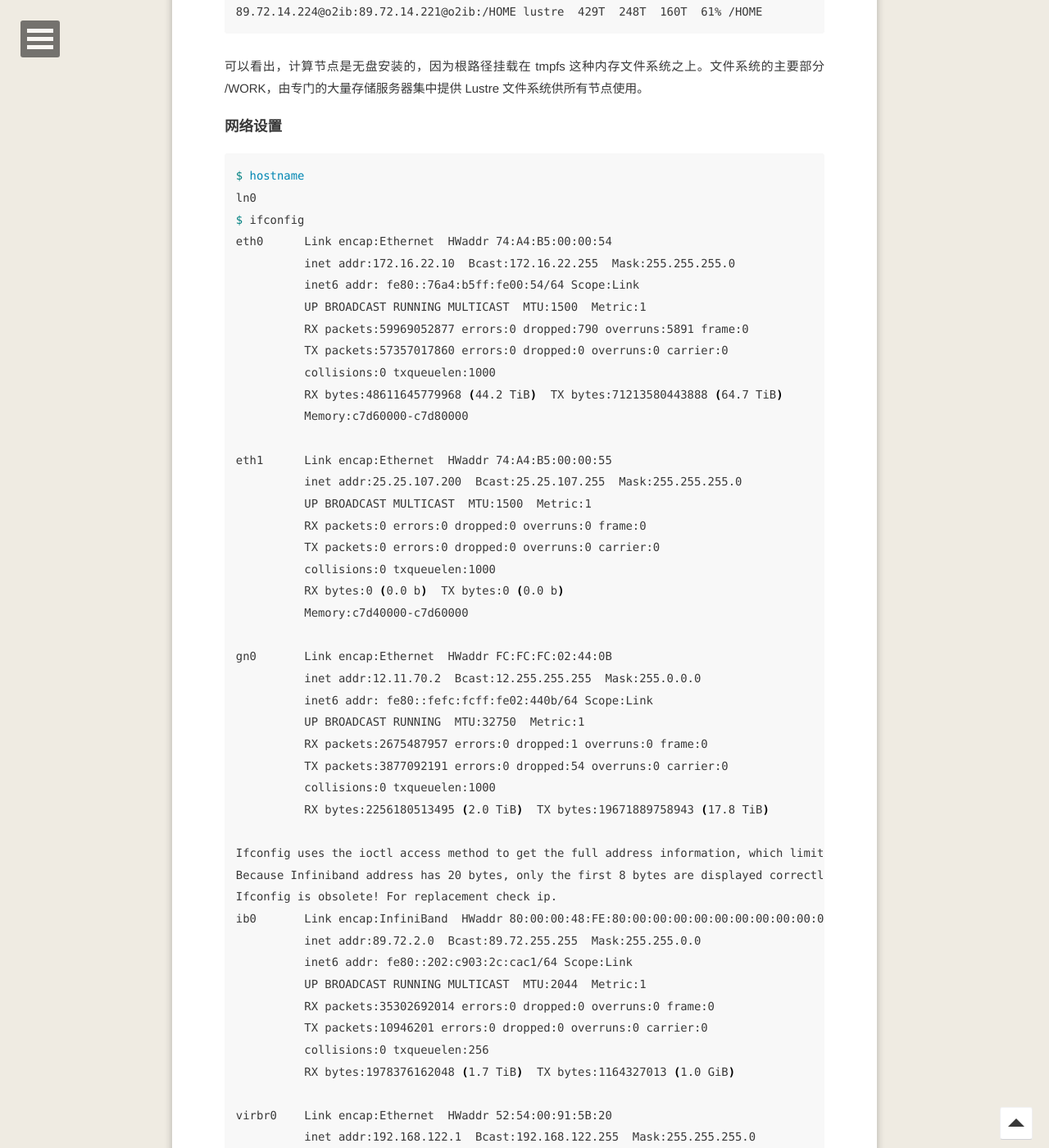
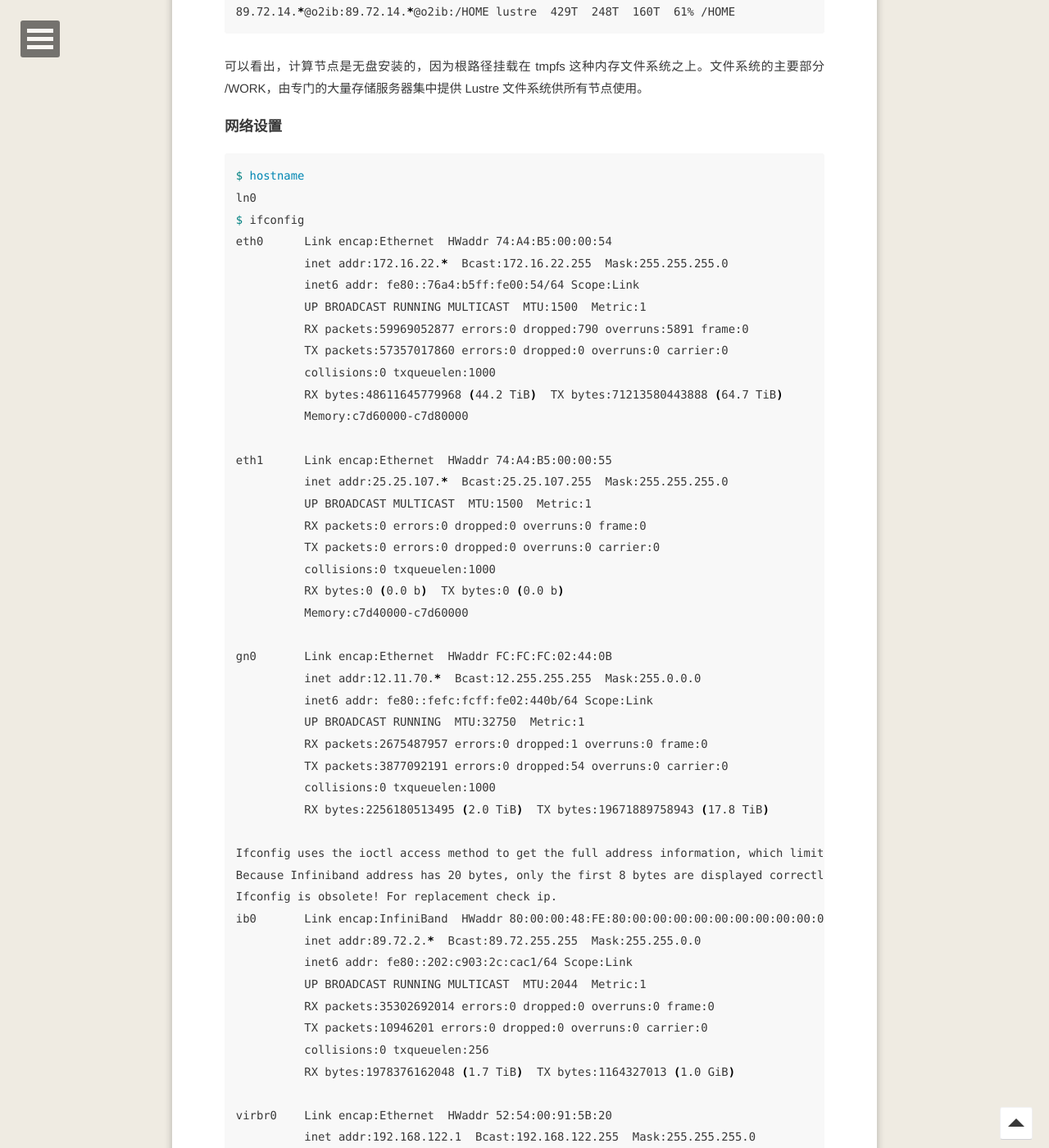
Before and after one commit to refraction-ray/refraction-ray.github.io, a Jekyll site: the page built from _posts/2019-07-08-超级计算机架构分析.md, in a window 1280 px wide and 1400 px high, scrolled down 4993 px. Shown: the whole window at 82% size. Built offline with Jekyll 4.4.1, drawn with Linux system fonts in a browser that asks for light colours; comment, search, counter and statistics services are not loaded; some of the changed text lies outside the part shown.

Commit message:
ip hidding in post

````diff
--- a/_posts/2019-07-08-超级计算机架构分析.md
+++ b/_posts/2019-07-08-超级计算机架构分析.md
@@ -157,16 +157,16 @@ Filesystem                                Type    Size  Used Avail Use% Mounted
 /dev/sda3                                 ext4    1.1T  110G  875G  12% /
 tmpfs                                     tmpfs   132G  2.6M  132G   1% /dev/shm
 /dev/sda1                                 ext4     11G  206M  9.6G   3% /boot
-89.72.14.222@o2ib:89.72.14.229@o2ib:/WORK lustre  3.3P  2.6P  561T  83% /WORK
-89.72.14.224@o2ib:89.72.14.221@o2ib:/HOME lustre  429T  248T  160T  61% /HOME
-89.72.14.230@o2ib:89.72.14.231@o2ib:/CLS  lustre  694T  460T  200T  70% /CLS
+89.72.14.*@o2ib:89.72.14.*@o2ib:/WORK lustre  3.3P  2.6P  561T  83% /WORK
+89.72.14.*@o2ib:89.72.14.*@o2ib:/HOME lustre  429T  248T  160T  61% /HOME
+89.72.14.*@o2ib:89.72.14.*@o2ib:/CLS  lustre  694T  460T  200T  70% /CLS
 $ hostname
 cn9886
 $ df -HT
 Filesystem                                Type    Size  Used Avail Use% Mounted on
 none                                      tmpfs    34G  965M   33G   3% /
-89.72.14.222@o2ib:89.72.14.229@o2ib:/WORK lustre  3.3P  2.6P  561T  83% /WORK
-89.72.14.224@o2ib:89.72.14.221@o2ib:/HOME lustre  429T  248T  160T  61% /HOME
+89.72.14.*@o2ib:89.72.14.*@o2ib:/WORK lustre  3.3P  2.6P  561T  83% /WORK
+89.72.14.*@o2ib:89.72.14.*@o2ib:/HOME lustre  429T  248T  160T  61% /HOME
 ```
 
 可以看出，计算节点是无盘安装的，因为根路径挂载在 tmpfs 这种内存文件系统之上。文件系统的主要部分 /WORK，由专门的大量存储服务器集中提供 Lustre 文件系统供所有节点使用。
@@ -178,7 +178,7 @@ $ hostname
 ln0
 $ ifconfig
 eth0      Link encap:Ethernet  HWaddr 74:A4:B5:00:00:54
-          inet addr:172.16.22.10  Bcast:172.16.22.255  Mask:255.255.255.0
+          inet addr:172.16.22.*  Bcast:172.16.22.255  Mask:255.255.255.0
           inet6 addr: fe80::76a4:b5ff:fe00:54/64 Scope:Link
           UP BROADCAST RUNNING MULTICAST  MTU:1500  Metric:1
           RX packets:59969052877 errors:0 dropped:790 overruns:5891 frame:0
@@ -188,7 +188,7 @@ eth0      Link encap:Ethernet  HWaddr 74:A4:B5:00:00:54
           Memory:c7d60000-c7d80000
 
 eth1      Link encap:Ethernet  HWaddr 74:A4:B5:00:00:55
-          inet addr:25.25.107.200  Bcast:25.25.107.255  Mask:255.255.255.0
+          inet addr:25.25.107.*  Bcast:25.25.107.255  Mask:255.255.255.0
           UP BROADCAST MULTICAST  MTU:1500  Metric:1
           RX packets:0 errors:0 dropped:0 overruns:0 frame:0
           TX packets:0 errors:0 dropped:0 overruns:0 carrier:0
@@ -197,7 +197,7 @@ eth1      Link encap:Ethernet  HWaddr 74:A4:B5:00:00:55
           Memory:c7d40000-c7d60000
 
 gn0       Link encap:Ethernet  HWaddr FC:FC:FC:02:44:0B
-          inet addr:12.11.70.2  Bcast:12.255.255.255  Mask:255.0.0.0
+          inet addr:12.11.70.*  Bcast:12.255.255.255  Mask:255.0.0.0
           inet6 addr: fe80::fefc:fcff:fe02:440b/64 Scope:Link
           UP BROADCAST RUNNING  MTU:32750  Metric:1
           RX packets:2675487957 errors:0 dropped:1 overruns:0 frame:0
@@ -209,7 +209,7 @@ Ifconfig uses the ioctl access method to get the full address information, which
 Because Infiniband address has 20 bytes, only the first 8 bytes are displayed correctly.
 Ifconfig is obsolete! For replacement check ip.
 ib0       Link encap:InfiniBand  HWaddr 80:00:00:48:FE:80:00:00:00:00:00:00:00:00:00:00:00:00:00:00
-          inet addr:89.72.2.0  Bcast:89.72.255.255  Mask:255.255.0.0
+          inet addr:89.72.2.*  Bcast:89.72.255.255  Mask:255.255.0.0
           inet6 addr: fe80::202:c903:2c:cac1/64 Scope:Link
           UP BROADCAST RUNNING MULTICAST  MTU:2044  Metric:1
           RX packets:35302692014 errors:0 dropped:0 overruns:0 frame:0
````
Also changed, not shown: other parts of _posts/2019-07-08-超级计算机架构分析.md (+1 -1 lines).
